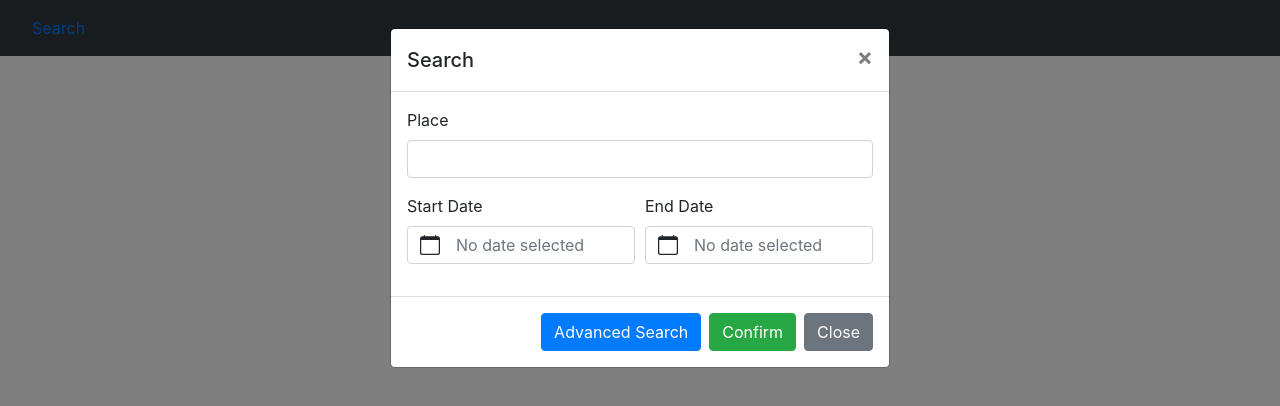
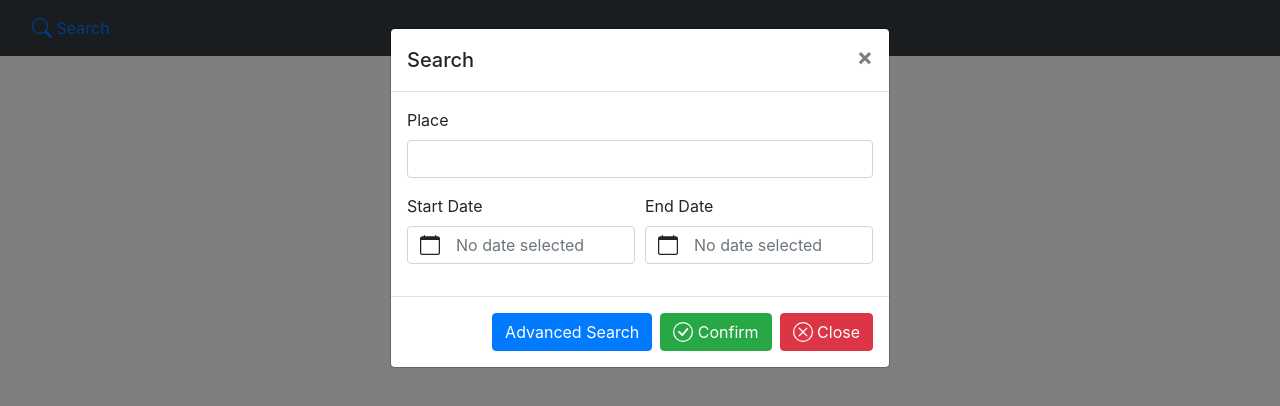
Before and after one commit to Lupus7/xml-web-services, a Vue app in the folder client/: page / in a window 1280 px wide. Both pictures are taken after a click on the link "Search". Shown: the top 406 px of the page. Built offline with nearby package versions, Linux system fonts and the light colour scheme; what vue-jquery would draw is missing.

Commit message:
Update SearchRent.vue

```diff
--- a/client/src/components/SearchRent.vue
+++ b/client/src/components/SearchRent.vue
@@ -3,7 +3,9 @@
     <nav class="navbar navbar-dark bg-dark">
       <ul class="nav">
         <li class="nav-item">
-          <a class="nav-link active" type="button" href="#" data-toggle="modal" data-target="#search" >Search</a>
+          <b-link class="nav-link active" type="button" href="#" data-toggle="modal" data-target="#search" >
+            <b-icon icon="search" aria-hidden="true"></b-icon> Search
+          </b-link>
         </li>
 
       </ul>
@@ -107,9 +109,9 @@
           </b-form>
         </div>
         <div class="modal-footer">
-          <button type="button" class="btn btn-primary" data-toggle="collapse" href="#advanced" role="button">Advanced Search</button>
-          <button type="button" class="btn btn-success" @click="search()" data-dismiss="modal" >Confirm</button>
-          <button type="button" class="btn btn-secondary" data-dismiss="modal">Close</button>
+          <button @click="changeSearch()" type="button" class="btn btn-primary" data-toggle="collapse" href="#advanced" role="button" v-text="searchName">  </button>
+          <button type="button" class="btn btn-success" @click="search()" data-dismiss="modal" > <b-icon icon="check-circle" aria-hidden="true"> </b-icon> Confirm</button>
+          <button type="button" class="btn btn-danger" data-dismiss="modal"> <b-icon icon="x-circle"> </b-icon>  Close</button>
         </div>
       </div>
     </div>
@@ -161,9 +163,18 @@ export default {
         planned_mileageF:0,
         collision_damageF:false,
         seats_numberF:0,
+        searchName: "Advanced Search",
     }
   },
   methods:{
+
+    changeSearch(){
+      if(this.searchName === "Basic Search")
+          this.searchName = "Advanced Search"
+      else if(this.searchName === "Advanced Search" )
+          this.searchName = "Basic Search"
+
+    },
 
     search(){
       // parsirati datume, checkbox true i false
```
